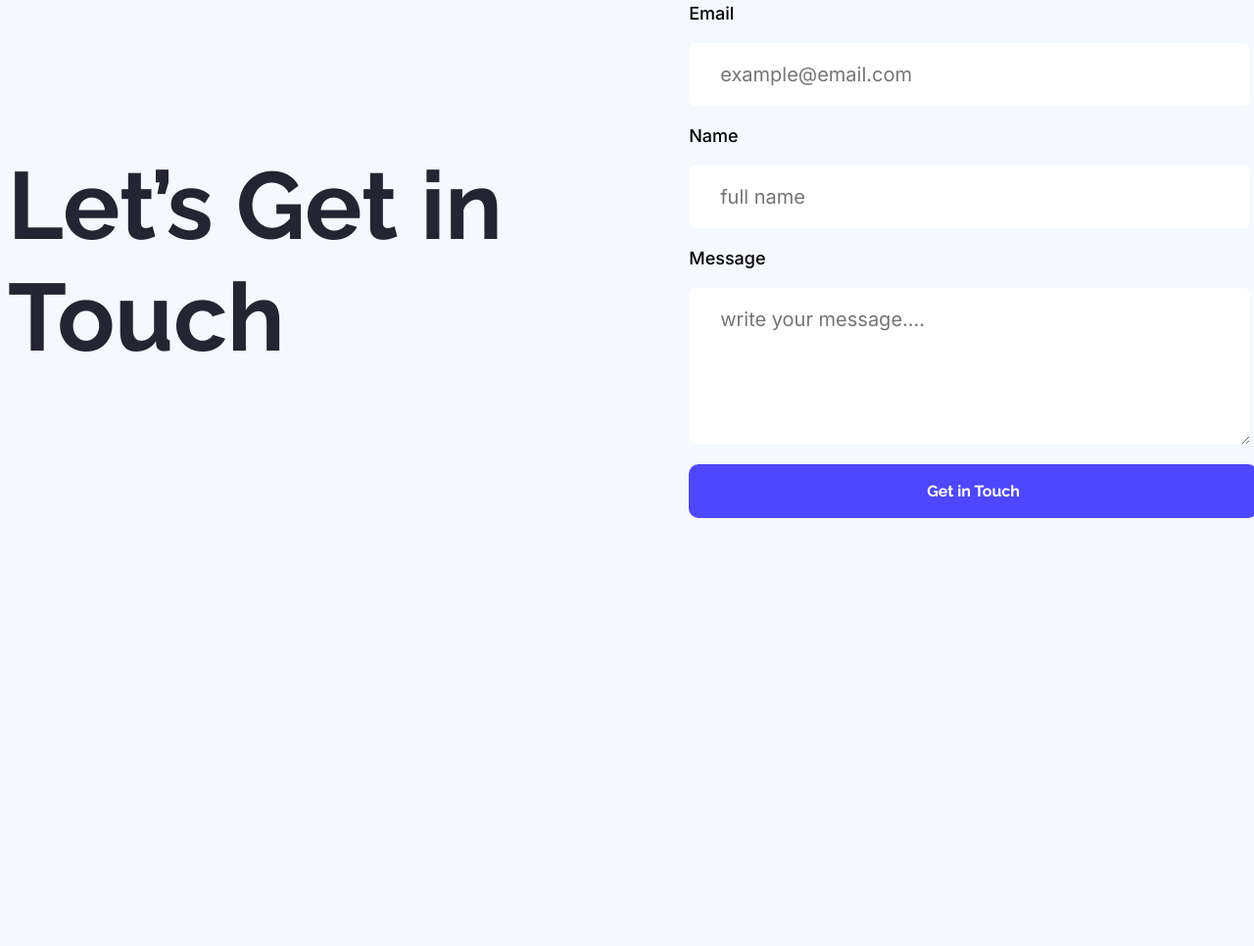
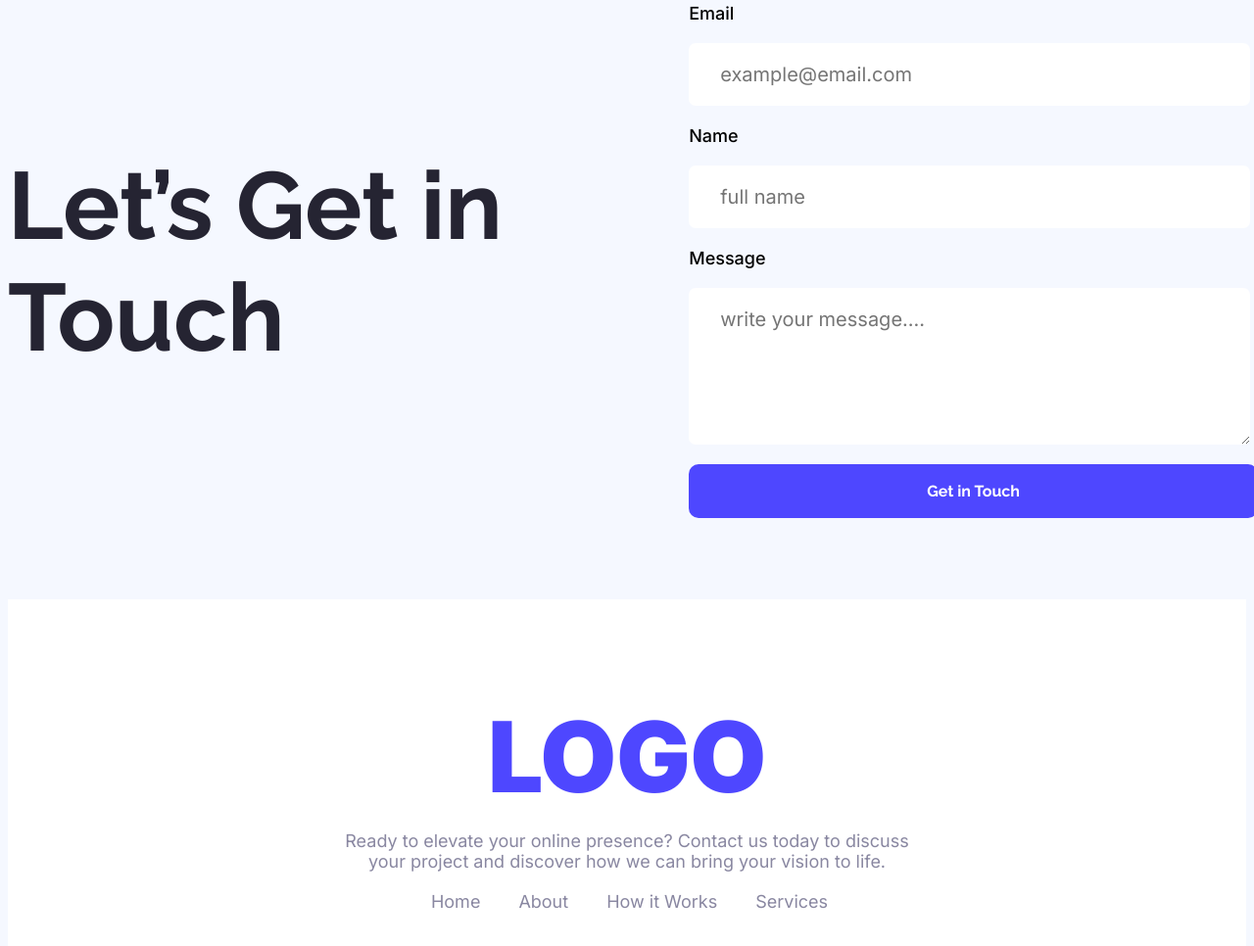
Before and after one commit to labibaltasfi/Labib-assignment-One, a plain HTML site: page index.html in a window 1280 px wide. Shown: the part 3061-4027 px from the top of the page at 98% size. Before the commit the page ends 3673 px from the top, so only its background shows below. Drawn offline with Linux system fonts and the light colour scheme.

Commit message:
added footer section

```diff
--- a/index.html
+++ b/index.html
@@ -152,8 +152,19 @@
             </div>
         </section>
     </main>
-    <footer>
-
+    <footer style="background-color: white;" class="footer text-center">
+   <div class="footer-content">
+    <h1 class="footer-title">LOGO</h1>
+    <p class="footer-description">Ready to elevate your online presence? Contact us today to discuss <br> your project and discover how we can bring your vision to life.</p>
+   </div>
+    <div class="footer-nav">
+        <ul>
+            <li><a href="">Home</a></li>
+            <li><a href="">About</a></li>
+            <li><a href="">How it Works</a></li>
+            <li><a href="">Services</a></li>
+        </ul>
+    </div>
     </footer>
 </body>
 
--- a/styles/styles.css
+++ b/styles/styles.css
@@ -34,12 +34,24 @@ body {
     border: none;
     padding: 12px 36px;
     border-radius: 8px;
+    transition: 0.3s;
+}
+
+.btn-primary:hover {
+    background-color: #2495FA;
 }
 
 .btn-primary a {
     text-decoration: none;
     color: white;
 }
+
+.newsletter-submit:hover {
+
+    font-size: 18px;
+    padding: 20px 237px;
+}
+
 
 .text-center {
     text-align: center;
@@ -149,7 +161,7 @@ main {
     font-family: "Inter", sans-serif;
     font-weight: 300;
     font-size: 20px;
-    color: #000000;
+    color: #737380;
     padding-bottom: 20px;
 }
 
@@ -199,6 +211,7 @@ main {
     font-family: "Raleway";
     color: #1e1e1e;
     margin-bottom: 25px;
+    font-weight: 400;
 }
 
 .reviewers-img img {
@@ -299,4 +312,50 @@ main {
     border-radius: 10px;
     cursor: pointer;
     color: white;
+    transition: 0.3s;
 }
+
+.newsletter-submit:hover {
+    background-color: #2495FA;
+    font-size: 18px;
+    padding: 20px 237px;
+}
+
+/* footer section styles */
+footer {
+    color: white;
+}
+
+.footer {
+    padding-top: 100px;
+    padding-bottom: 100px;
+}
+
+.footer-title {
+    font-family: "Inter", sans-serif;
+    font-size: 100px;
+    font-weight: 900;
+    color: #4E47FF;
+    margin-bottom: 15px;
+}
+
+.footer-description {
+    font-family: "Inter", sans-serif;
+
+    color: #8987A1;
+    font-size: 18px;
+    margin-bottom: 20px;
+}
+
+.footer-nav ul li {
+    font-family: "Inter", sans-serif;
+
+    padding-right: 35px;
+    display: inline;
+    font-size: 18px;
+}
+
+.footer-nav ul li a {
+    text-decoration: none;
+    color: #8987A1;
+}
```
